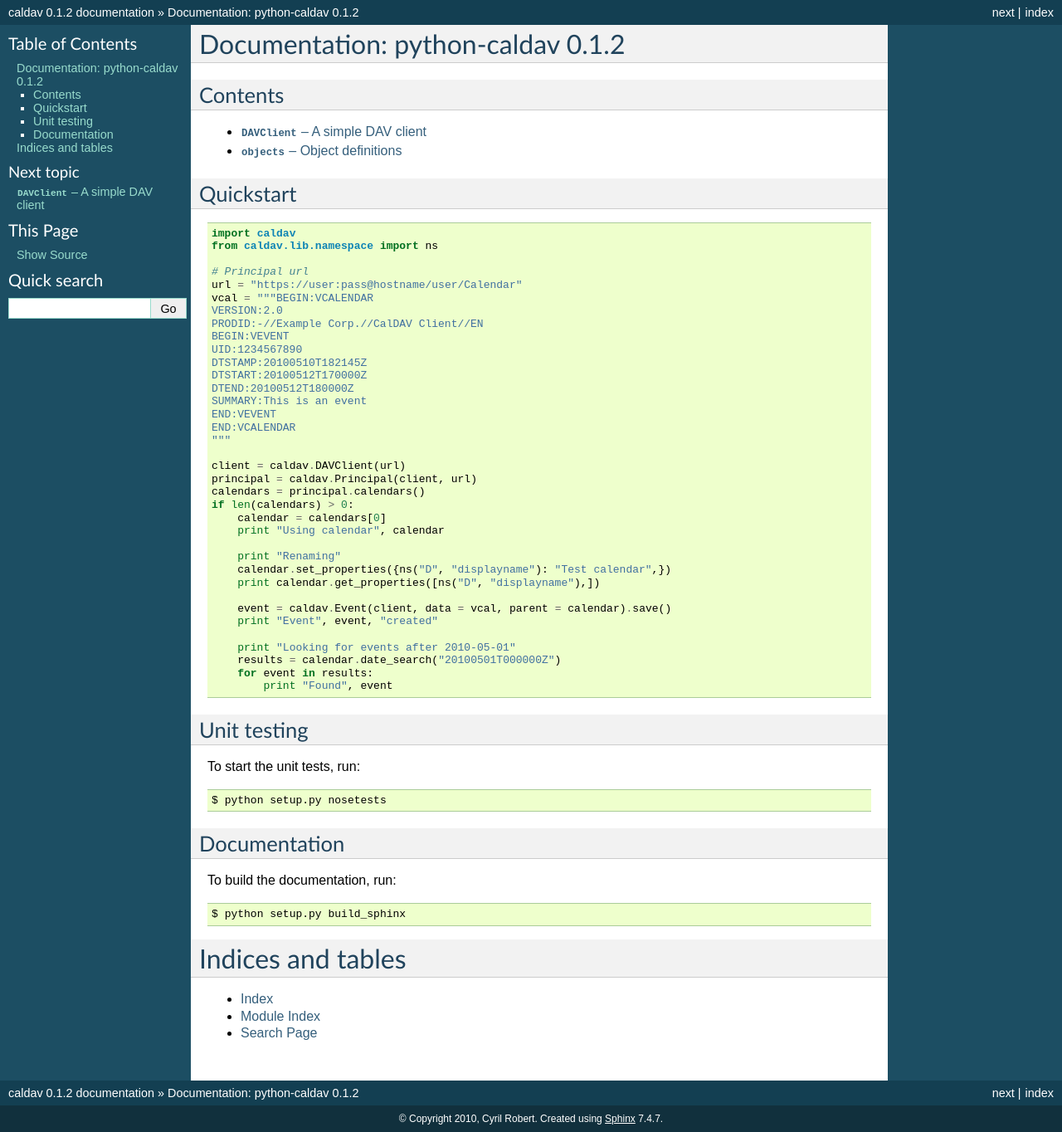
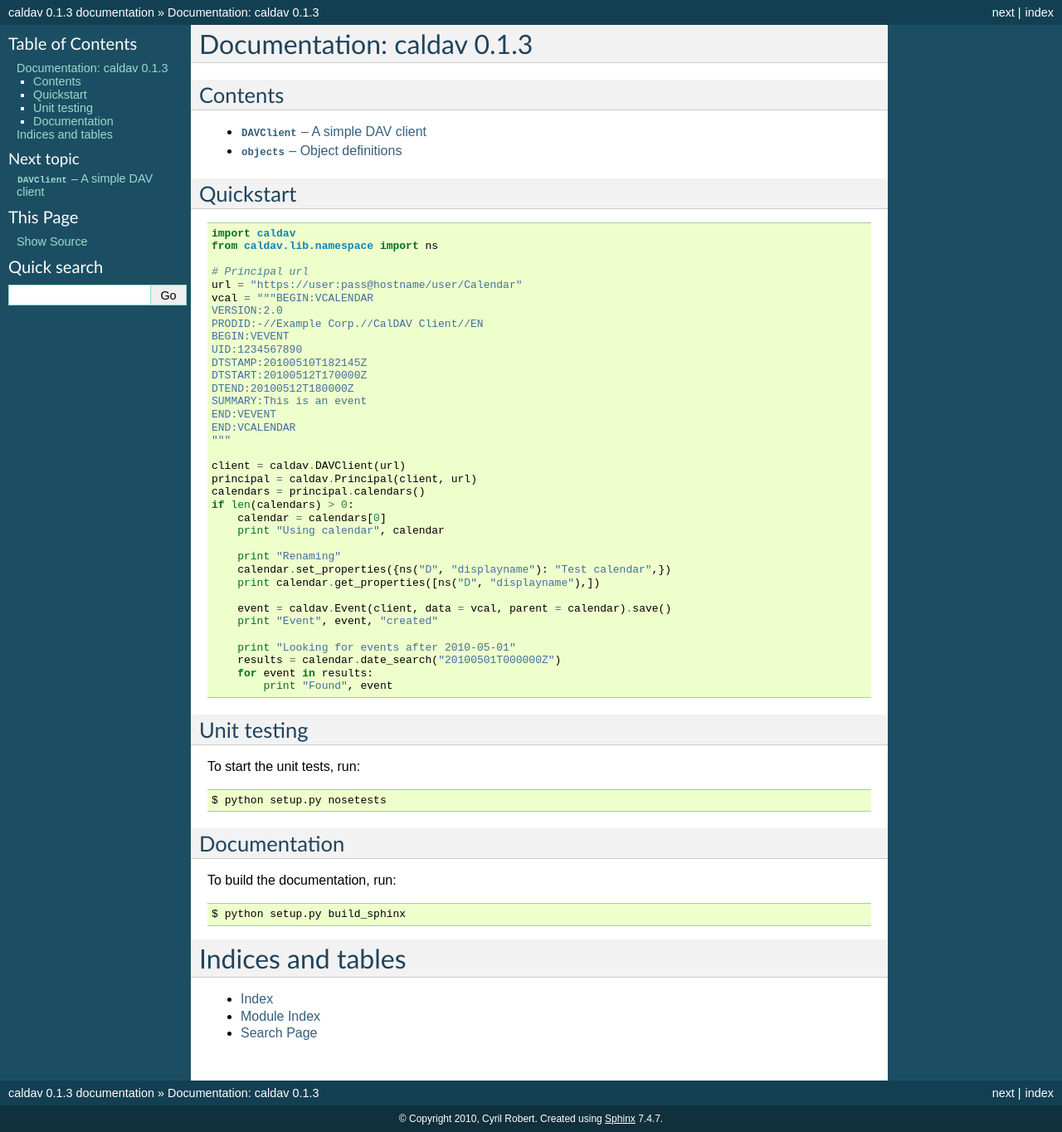
Before and after one commit to nylas/caldav, a Sphinx documentation site: the page built from docs/source/index.rst, in a window 1280 px wide. Shown: the whole page at 83% size. Built offline with Sphinx 7.4.7, drawn with Linux system fonts in a browser that asks for light colours.

Commit message:
Version bump

```diff
--- a/docs/source/index.rst
+++ b/docs/source/index.rst
@@ -3,7 +3,7 @@
    You can adapt this file completely to your liking, but it should at least
    contain the root `toctree` directive.
 
-Documentation: python-caldav |release|
+Documentation: caldav |release|
 ======================================
 
 Contents
--- a/setup.py
+++ b/setup.py
@@ -2,7 +2,7 @@
 from setuptools import setup, find_packages
 import sys, os
 
-version = '0.1.2'
+version = '0.1.3'
 
 if __name__ == '__main__':
     setup(
```
